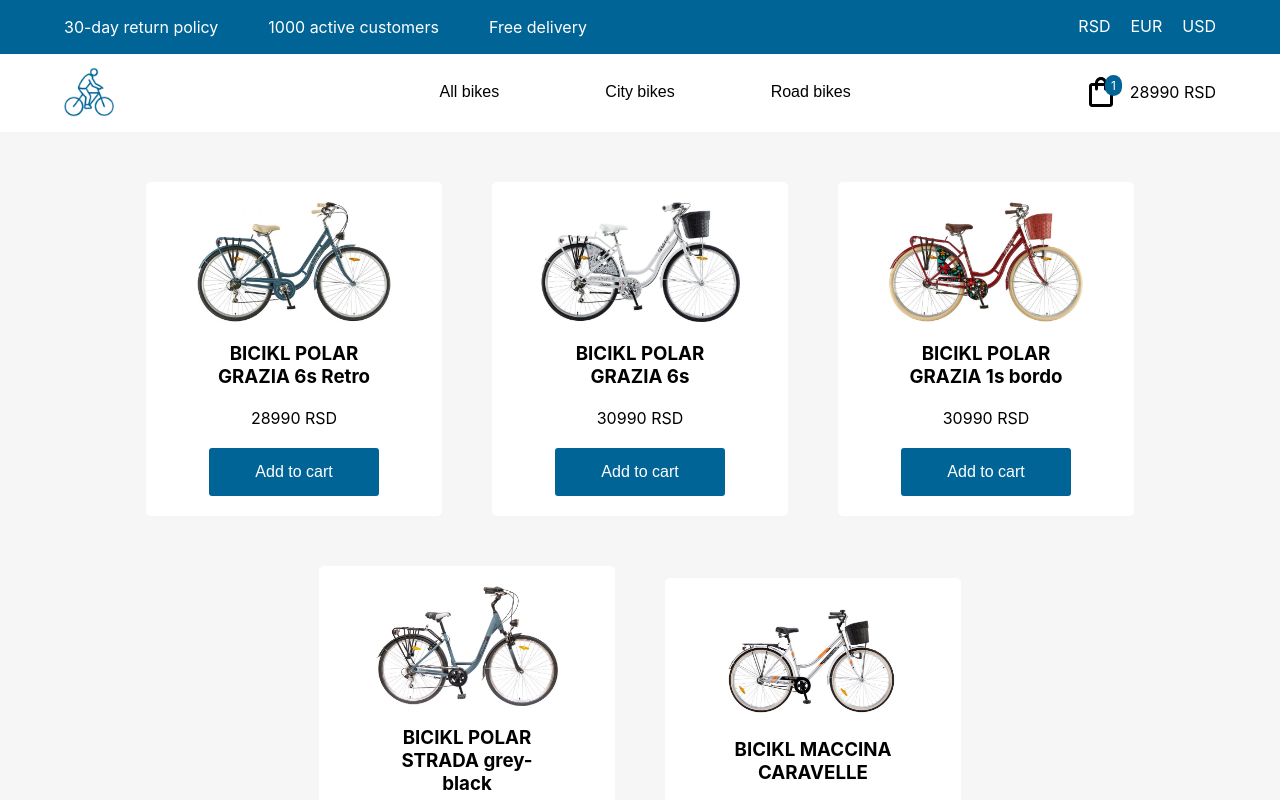
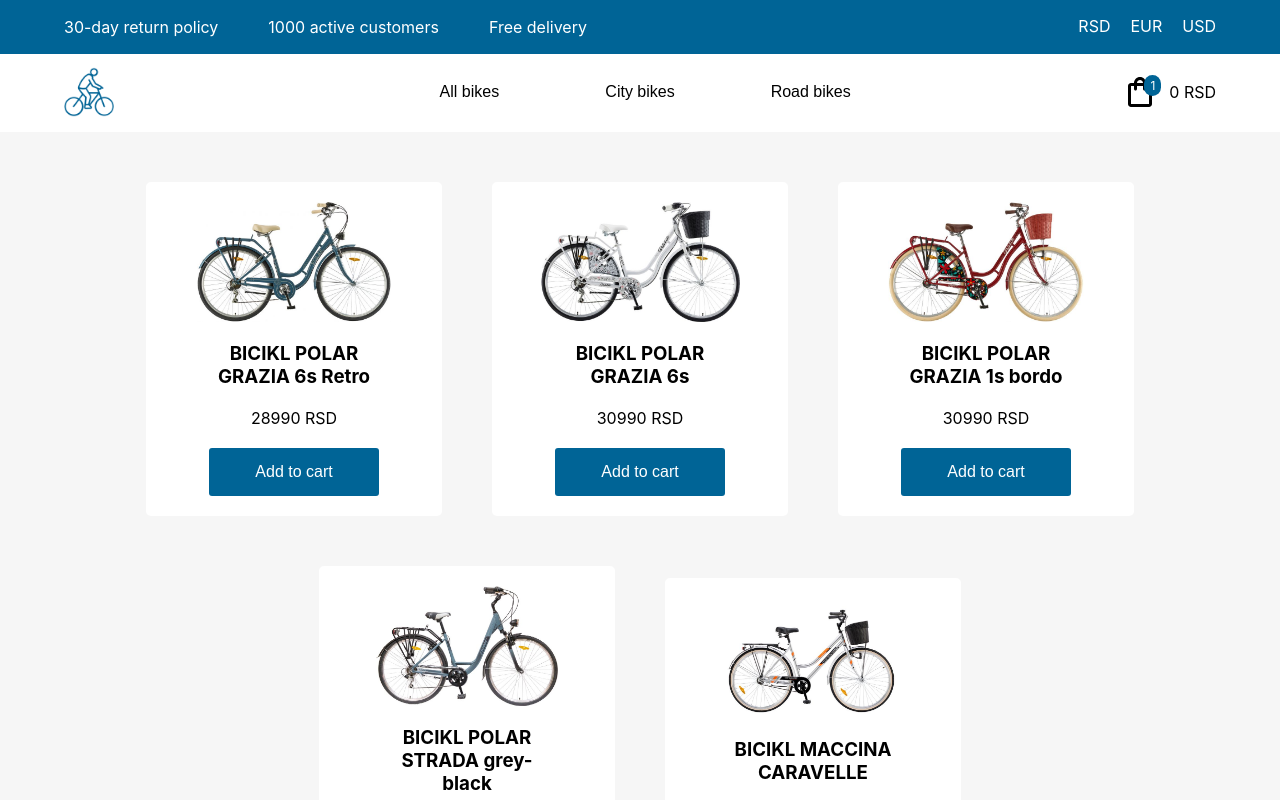
Before and after one commit to marina-projects/Bike-shop-React-redux-app, a React (Create React App) app: page / in a window 1280 px wide. Shown: the top 800 px of the page. Built offline with nearby package versions, Linux system fonts and the light colour scheme.

Commit message:
cart sums

```diff
--- a/src/app/App.js
+++ b/src/app/App.js
@@ -14,6 +14,8 @@
       <Header
         openCart={state.openCart}
         dispatch={dispatch}
+        cart={state.cart}
+        currency={state.currencyFilter}
       />
       <Catalog
         inventory={state.inventory}
@@ -26,6 +28,7 @@
         openCart={state.openCart}
         cart={state.cart}
         dispatch={dispatch}
+        currency={state.currencyFilter}
       />
     </div>
       );
--- a/src/components/cart/cart.css
+++ b/src/components/cart/cart.css
@@ -13,6 +13,10 @@
 
 .cart-closed {
     right: -100%;
+}
+
+.close-icon {
+    width: 24px !important;
 }
 
 /* Background */
--- a/src/components/cart/cart.js
+++ b/src/components/cart/cart.js
@@ -3,12 +3,19 @@
 import CloseIcon from '@mui/icons-material/Close';
 import CartItemsList from "../cartItemsList/cartItemsList";
 import { closeCart } from "../../features/cart/openCartSlice";
+import { totalSum } from "../../utilities/utilities";
+import { getCurrentPrice } from "../../utilities/utilities";
+import { getCurrencySymbol } from "../../utilities/utilities";
 
-const Cart = ( {openCart, cart, dispatch} ) => {
+const Cart = ( {openCart, cart, dispatch, currency} ) => {
 
     const handleCloseCart = () => {
         dispatch(closeCart());
     }
+
+    const getTotal = totalSum(cart);
+    const currentTotal = getCurrentPrice(currency, getTotal);
+    const currentSymbol = getCurrencySymbol(currency);
 
     return (
         <div className={openCart ? "cart cart-opened" : "cart cart-closed"}>
@@ -27,7 +34,7 @@
                 </div>
                 <div className="total-area">
                     <h4>Total:</h4>
-                    <h4>28990 RSD</h4>
+                    <h4>{currentSymbol} {currentTotal} {currency}</h4>
                 </div>
 
             </div>
--- a/src/components/cartItemsList/cartItemsList.css
+++ b/src/components/cartItemsList/cartItemsList.css
@@ -4,6 +4,10 @@
     width: 85%;
     justify-content: space-between;
     margin-bottom: 30px;
+}
+
+.close-icon.close-icon-item {
+    width: 16px;
 }
 
 .item-area {
@@ -16,6 +20,15 @@
     width: 20%;
 }
 
+.empty-cart-area {
+    align-items: flex-start;
+    width: 85%;
+}
+
+.empty-cart-text {
+    text-align: left;
+}
+
 /* MUI input */
 
 .MuiInputBase-root {
--- a/src/components/cartItemsList/cartItemsList.js
+++ b/src/components/cartItemsList/cartItemsList.js
@@ -6,25 +6,25 @@
 
 const CartItemsList = ({cart, dispatch}) => {
 
-    const handleRemoveItem = (itemId) => {
-        dispatch(removeItem(itemId));
+    const handleRemoveItem = (bikeItem) => {
+        dispatch(removeItem(bikeItem));
     }
 
     if(cart.length === 0) {
         return (
-            <>
-                <p>Cart Empty</p>
-            </>
+            <div className="div-column empty-cart-area">
+                <p className="empty-cart-text">Cart Empty</p>
+            </div>
         )
     } else {
     return (
         <>
             {cart.map((bikeItem) => (
                 <div className="cart-item div-row">
-                    <CloseIcon onClick={() => handleRemoveItem(bikeItem)} />
+                    <CloseIcon onClick={() => handleRemoveItem(bikeItem)} className="close-icon-item" />
                     <div className="item-area div-column">
-                        <p>{bikeItem.title}</p>
-                        <p>{bikeItem.price}</p>
+                        <p>{bikeItem.itemTitle}</p>
+                        <p>{bikeItem.itemPrice}</p>
                     </div>
                     <div className="input-area">
                         <TextField
@@ -33,6 +33,7 @@
                             size="small"
                             defaultValue="1"
                             width="20px"
+                            // value={value}
                         />
                     </div>
                 </div>
--- a/src/components/header/header.js
+++ b/src/components/header/header.js
@@ -5,12 +5,19 @@
 import Menu from "../../features/menu/menu";
 import CurrencyFilter from "../../features/currency/currecncyFilter";
 import { openCart } from "../../features/cart/openCartSlice";
+import { totalSum } from "../../utilities/utilities";
+import { getCurrentPrice } from "../../utilities/utilities";
+import { getCurrencySymbol } from "../../utilities/utilities";
 
-const Header = ( {inventory, dispatch} ) => {
+const Header = ( {inventory, dispatch, cart, currency} ) => {
 
     const handleOpenCart = () => {
         dispatch(openCart());
     }
+
+    const currentSum = totalSum(cart);
+    const currentTotal = getCurrentPrice(currency, currentSum);
+    const currentSymbol = getCurrencySymbol(currency);
 
     return (
         <div className="div-column">
@@ -37,7 +44,7 @@
                     <div className="cart-icon" onClick={() => handleOpenCart()}>
                         <ShoppingBagOutlinedIcon sx={{ fontSize: 36 }}/>
                         <p className="qauntity">1</p>
-                        <p>28990 RSD</p>
+                        <p>{currentSymbol}{currentTotal} {currency}</p>
                     </div>
                 </div>
             </div>
--- a/src/components/productCard/productCard.js
+++ b/src/components/productCard/productCard.js
@@ -2,6 +2,8 @@
 import './productCard.css';
 import { addItem } from "../../features/cart/cartSlice";
 import { openCart } from "../../features/cart/openCartSlice";
+import { getCurrentPrice } from "../../utilities/utilities";
+import { getCurrencySymbol } from "../../utilities/utilities";
 
 
 const ProductCard = ({title, price, image, currency, bikeItem, dispatch}) => {
@@ -25,30 +27,3 @@
 }
 
 export default ProductCard;
-
-// HELPERS
-const getCurrentPrice = (currency, price) => {
-    switch(currency) {
-        case 'RSD':
-            return price * 1;
-        case 'USD':
-            return (price / 100).toFixed(2);
-        case 'EUR':
-            return (price / 110).toFixed(2);
-        default:
-            return price;
-    }
-}
-
-const getCurrencySymbol = (currency) => {
-    switch(currency) {
-        case 'RSD':
-            return '';
-        case 'USD':
-            return '$';
-        case 'EUR':
-            return '€';
-        default:
-            return '';
-    }
-}
--- a/src/data/allBikes.js
+++ b/src/data/allBikes.js
@@ -9,31 +9,36 @@
         title: 'BICIKL POLAR GRAZIA 6s Retro',
         price: 28990,
         image: image_1,
-        category: 'City bikes'
+        category: 'City bikes',
+        id: 0
     },
     {
         title: 'BICIKL POLAR GRAZIA 6s',
         price: 30990,
         image: image_2,
-        category: 'City bikes'
+        category: 'City bikes',
+        id: 1
     },
     {
         title: 'BICIKL POLAR GRAZIA 1s bordo',
         price: 30990,
         image: image_3,
-        category: 'City bikes'
+        category: 'City bikes',
+        id: 2
     },
     {
         title: 'BICIKL POLAR STRADA grey-black',
         price: 38990,
         image: image_4,
-        category: 'Road bikes'
+        category: 'Road bikes',
+        id: 3
     },
     {
         title: 'BICIKL MACCINA CARAVELLE',
         price: 22490,
         image: image_5,
-        category: 'Road bikes'
+        category: 'Road bikes',
+        id: 4
     }
 ]
 
--- a/src/features/cart/cartSlice.js
+++ b/src/features/cart/cartSlice.js
@@ -16,20 +16,39 @@
     }
 }
 
+// change quantity
+export const changeQuantity = (item, quantity) => {
+    return {
+        type: 'cart/changeQuantity',
+        payload: {item, quantity}
+    }
+}
+
 // INITIAL STATE
 
-const initialCart = [];
+const initialCart = [
+    // {
+    //     item: {},
+    //     quantity: 0
+    // }
+];
 
 // REDUCER
 
 export const cartReducer = (cart = initialCart, action) => {
 
     switch (action.type) {
-        case 'cart/addItem':
+        case 'cart/addItem': {
+
+            const itemTitle = action.payload.title;
+            const itemPrice = action.payload.price;
+            const newItem = {itemTitle, itemPrice}
+
             return [
                 ...cart,
-                action.payload
+               newItem
             ];
+        }
         case 'cart/removeItem':
             return cart.filter(item => item.id !== action.payload.id);
         default:
--- a/src/utilities/utilities.js
+++ b/src/utilities/utilities.js
@@ -1,33 +1,39 @@
-// calculating price in different currencies
+// Total cart calculation
 
-export function calculatePrice (price, currency) {
+export const totalSum = (cart) => {
+    let summa = 0;
+    for (let i = 0; i < cart.length; i++) {
+        summa = summa + cart[i].itemPrice;
+    }
+    return summa;
+}
+
+// Different prices according to currency
+
+export const getCurrentPrice = (currency, price) => {
     switch(currency) {
+        case 'RSD':
+            return price * 1;
+        case 'USD':
+            return (price / 100).toFixed(2);
         case 'EUR':
-            return price * 0.86;
-        case 'CAD':
-            return price * 1.33;
+            return (price / 110).toFixed(2);
         default:
             return price;
-
     }
 }
 
-export function calculateTotal (cart, currency) {
-    let totalUSD = 0;
-    Object.keys(cart).forEach((itemName) => {
-        totalUSD += cart[itemName].price + cart[itemName].quantity;
-    })
-    return calculatePrice(totalUSD, currency).toFixed(2);
-}
 
-export function getCurrencySymbol(currencyFilter) {
-    switch(currencyFilter) {
+// Currensy symbol
+
+export const getCurrencySymbol = (currency) => {
+    switch(currency) {
+        case 'RSD':
+            return '';
         case 'USD':
             return '$';
         case 'EUR':
             return '€';
-        case 'CAD':
-            return '$';
         default:
             return '';
     }
```
